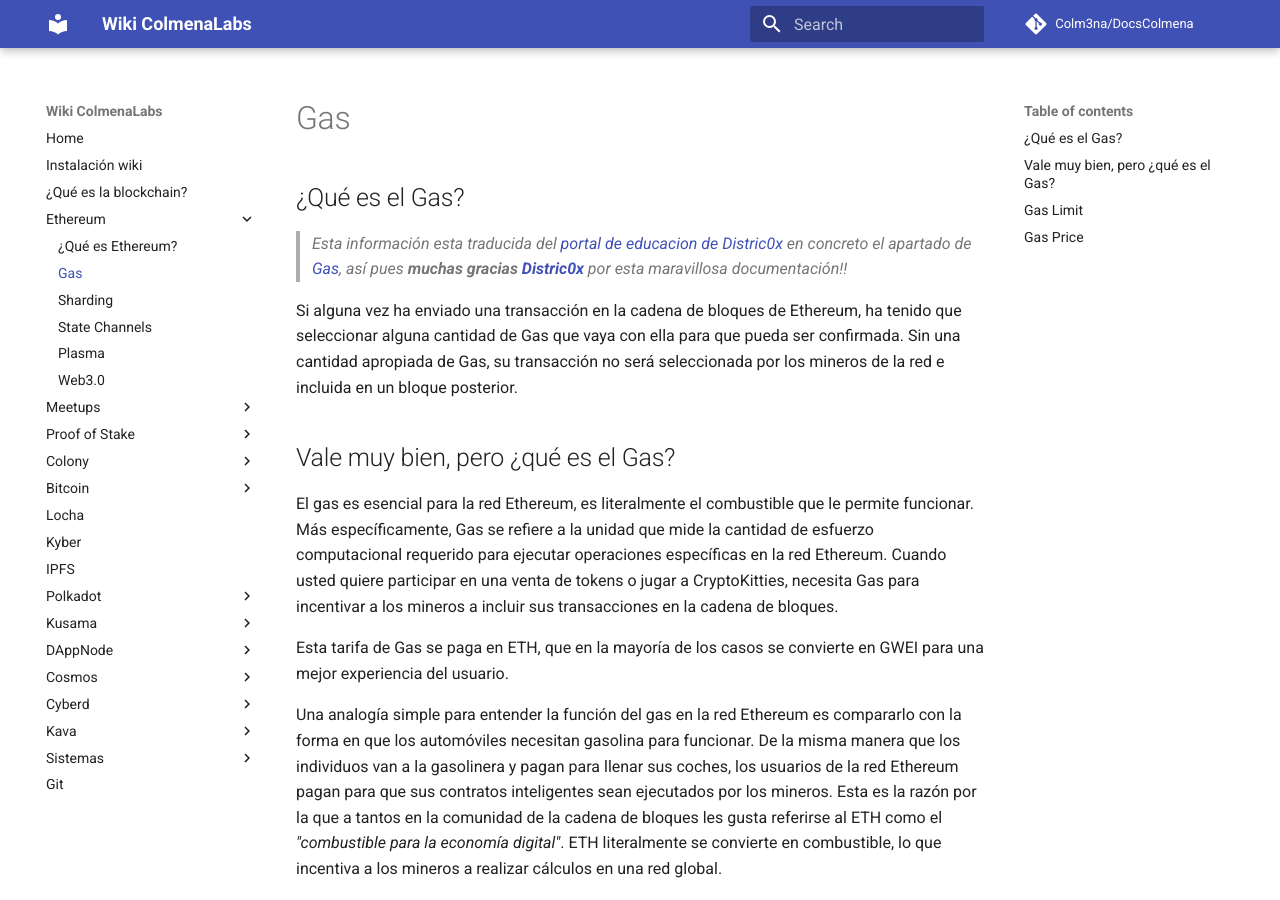
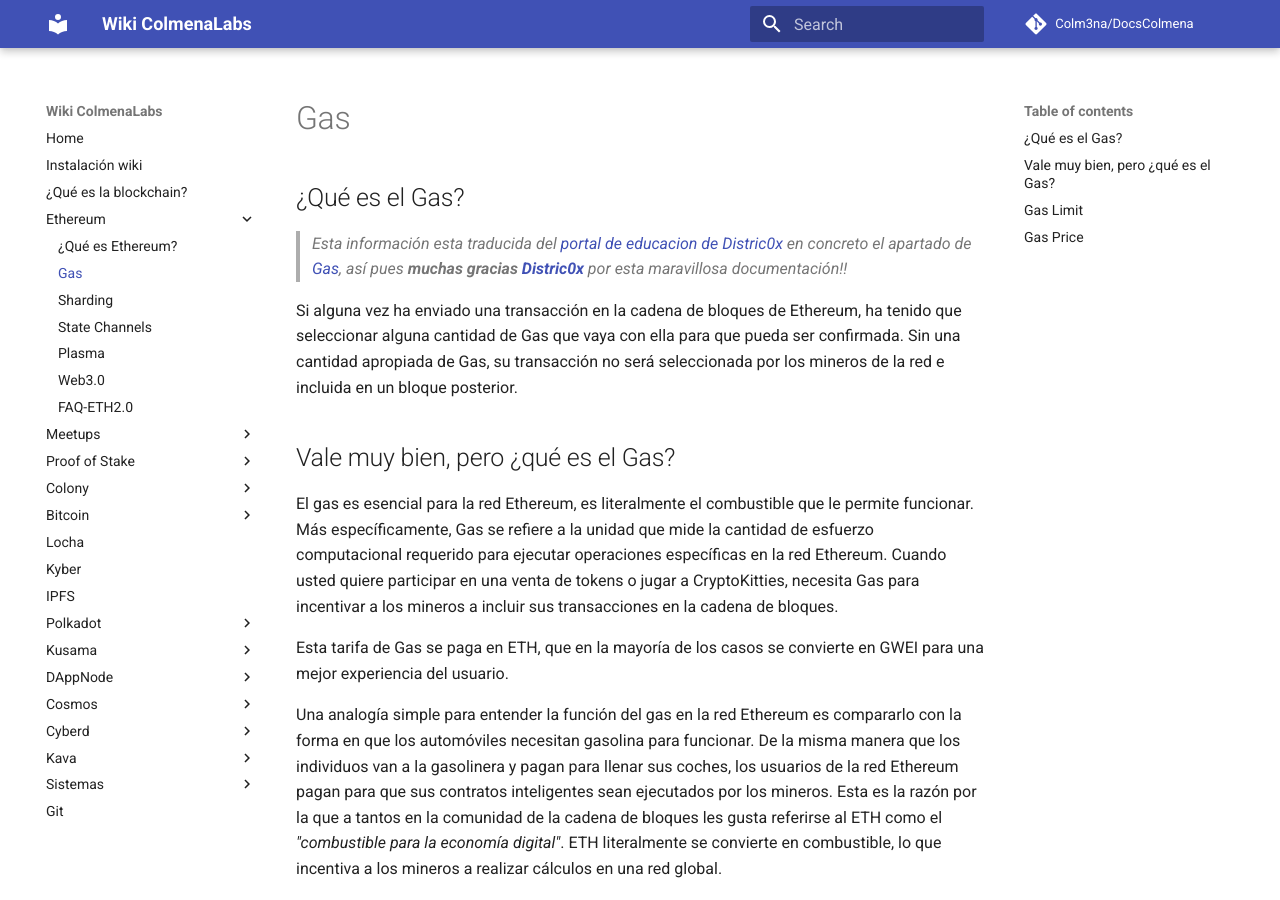
Before and after one commit to Colm3na/DocsColmena, an MkDocs documentation site: the page built from docs/gas.md, in a window 1280 px wide and 900 px high. Built offline with MkDocs 1.6.1 and Material for MkDocs 9.7.7, drawn with Linux system fonts in a browser that asks for light colours; comment, search, counter and statistics services are not loaded.

Commit message:
se añade  a la navegación

```diff
--- a/mkdocs.yml
+++ b/mkdocs.yml
@@ -15,6 +15,7 @@
     - State Channels: statechannel.md
     - Plasma: plasma.md
     - Web3.0: web3.md
+    - FAQ-ETH2.0: faqeth.md
   - Meetups:
     - Meetup DAOs: meetdao.md
     - Workshop DAOs con Aragon: daoragon.md
```
